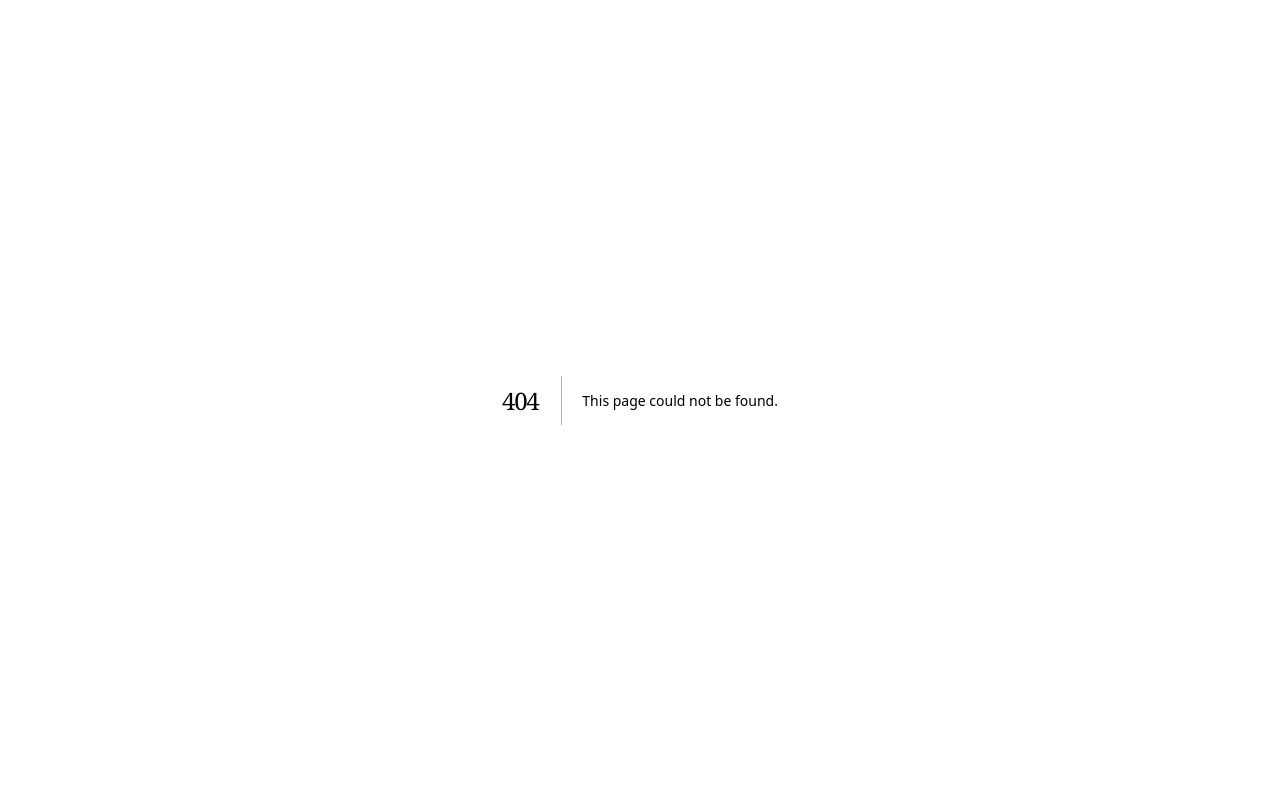
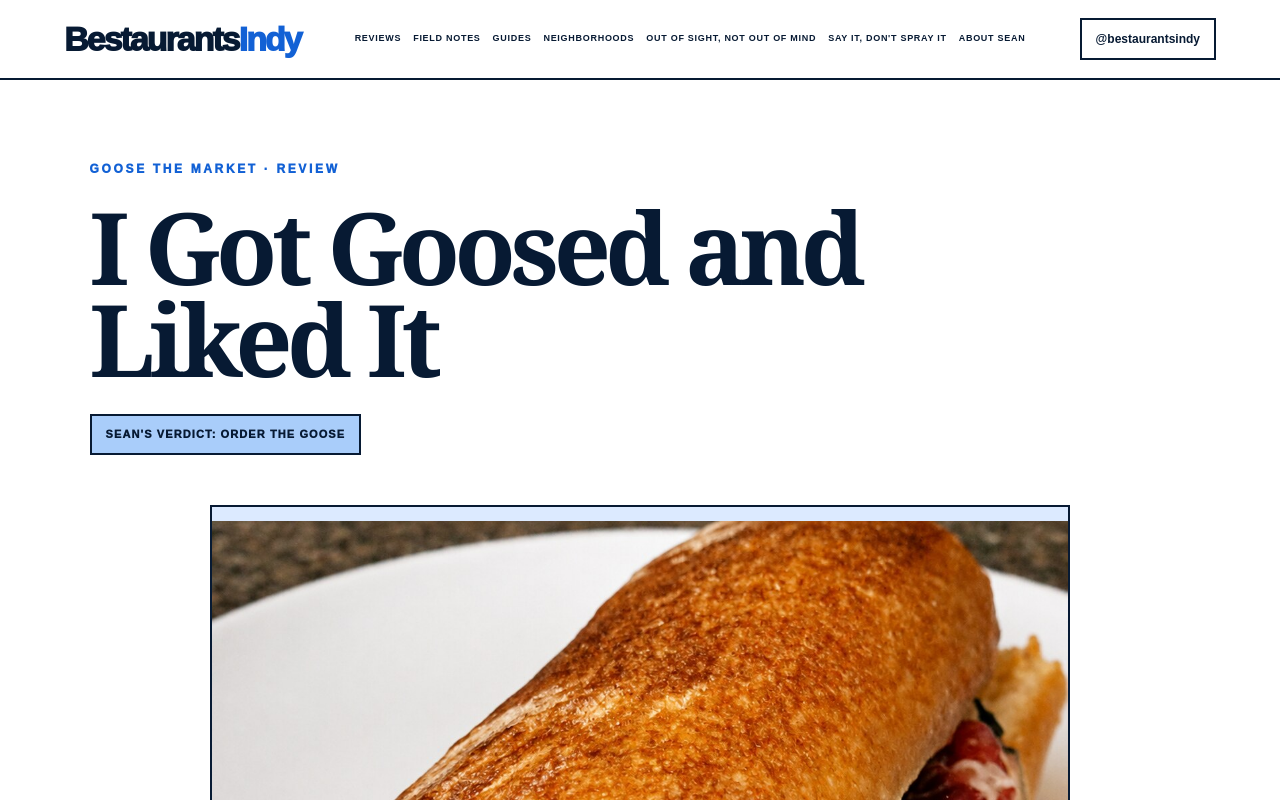
Before and after one commit to mattpom/bestaurantsindy, a Next.js app: page /reviews/i-got-goosed-and-liked-it in a window 1280 px wide. Before the commit this address had no page. Shown: the top 800 px of the page. Built offline with nearby package versions, Linux system fonts and the light colour scheme.

Commit message:
Publish Goose the Market sandwich review

```diff
--- a/app/reviews/data.ts
+++ b/app/reviews/data.ts
@@ -9,6 +9,15 @@ export type ReviewEntry = {
 };
 
 export const reviewEntries: ReviewEntry[] = [
+  {
+    title: "I Got Goosed and Liked It",
+    category: "Goose the Market",
+    verdict: "Order the Goose",
+    image: "/goose-sandwich.jpg",
+    href: "/reviews/i-got-goosed-and-liked-it",
+    summary: "Prosciutto, fresh mozzarella, basil, black pepper, and olive oil prove a sandwich does not need excess when every ingredient earns its place.",
+    publishedAt: "2026-09-01T18:30:00-04:00",
+  },
   {
     title: "The Best Part Is at the Bottom",
     category: "Mama’s Korean Restaurant",
--- /dev/null
+++ b/app/reviews/i-got-goosed-and-liked-it/page.tsx
@@ -0,0 +1,70 @@
+import {FieldNote} from "../../../components/FieldNote";
+
+export const metadata = {
+  title: "I Got Goosed and Liked It | BestaurantsIndy",
+  description: "The Goose at Goose the Market proves that prosciutto, fresh mozzarella, basil, black pepper, olive oil, and good bread are enough.",
+  openGraph: {
+    title: "I Got Goosed and Liked It",
+    description: "A deceptively simple sandwich from one of Indianapolis’s best specialty markets.",
+    type: "article",
+    url: "/reviews/i-got-goosed-and-liked-it",
+    images: ["/goose-sandwich.jpg"],
+  },
+  twitter: {
+    card: "summary_large_image",
+    title: "I Got Goosed and Liked It",
+    description: "The Goose at Goose the Market is simple, balanced, and worth ordering.",
+    images: ["/goose-sandwich.jpg"],
+  },
+};
+
+export default function Page() {
+  return (
+    <FieldNote
+      title="I Got Goosed and Liked It"
+      category="GOOSE THE MARKET · REVIEW"
+      verdict="SEAN'S VERDICT: ORDER THE GOOSE"
+      image="/goose-sandwich.jpg"
+      noteTitle="Sean’s order: The Goose"
+      note="Prosciutto, fresh mozzarella, basil, cracked black pepper, and extra-virgin olive oil on a toasted Amelia’s baguette. Nothing unnecessary."
+    >
+      <p className="leadArticle">
+        Indianapolis has plenty of sandwiches that try to win by piling on more meat, more cheese, more sauce, and more everything. The Goose at Goose the Market takes the opposite approach. It uses a short list of very good ingredients and gives every one of them room to matter.
+      </p>
+
+      <h2>Five ingredients and nowhere to hide</h2>
+      <p>
+        The Goose combines prosciutto, fresh mozzarella, basil, cracked black pepper, and extra-virgin olive oil on a toasted Amelia’s baguette. That is the entire play, and it works because the proportions make sense.
+      </p>
+      <p>
+        The baguette develops a crisp shell without becoming the kind of jaw workout that ruins a good sandwich. It gives way to soft, milky mozzarella and thin ribbons of prosciutto. The meat brings salt and depth. The cheese cools and rounds it out. Basil lifts the richness, black pepper adds a little bite, and olive oil pulls everything together.
+      </p>
+      <p>
+        There is nowhere for weak ingredients to hide in a sandwich this simple. Stale bread, rubbery cheese, or ordinary cured meat would sink the whole thing. Instead, every part tastes chosen on purpose. The Goose is rich without becoming heavy and salty without turning into a salt bomb. It feels less like a deli sandwich assembled in a hurry and more like an Italian lunch that happens to fit in your hands.
+      </p>
+
+      <h2>More than a sandwich counter</h2>
+      <p>
+        Calling Goose the Market a sandwich shop undersells it. The Delaware Street storefront is also a full-service butcher shop and specialty market. The cases hold cut-to-order meat and seafood, house-made sausages, smoked meats, charcuterie, and farmstead cheeses. The shelves add produce, artisan bread, pasta, preserves, sauces, pickles, crackers, wine, and craft beer. There are rotating sandwiches, soups, gelato, small plates, and an Italian-style cellar bar called Enoteca.
+      </p>
+      <p>
+        It is the kind of place where you stop for lunch and leave with the makings of a very serious dinner. The market side also explains the sandwich. Goose treats cured meat, cheese, bread, and olive oil as ingredients worth paying attention to, not filler between two pieces of bread.
+      </p>
+
+      <h2>The verdict</h2>
+      <p>
+        The Goose is not enormous, messy, or built for social-media shock value. It is simply balanced and deeply satisfying. The crust crackles, the mozzarella is generous, the prosciutto has character, and the basil and pepper keep every bite awake.
+      </p>
+      <p>
+        Would I order it again? Absolutely. I got Goosed—and liked it.
+      </p>
+      <p>
+        <strong>Goose the Market</strong><br />
+        2503 N. Delaware St., Indianapolis
+      </p>
+      <p>
+        <a href="https://www.goosethemarket.com/" target="_blank" rel="noreferrer">Restaurant website →</a>
+      </p>
+    </FieldNote>
+  );
+}
```
Also changed, not shown: public/goose-sandwich.jpg (added).
